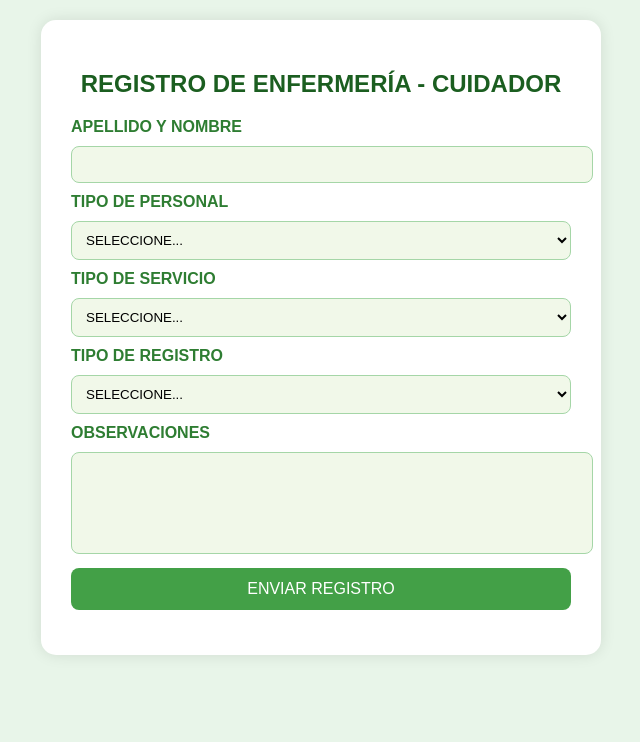
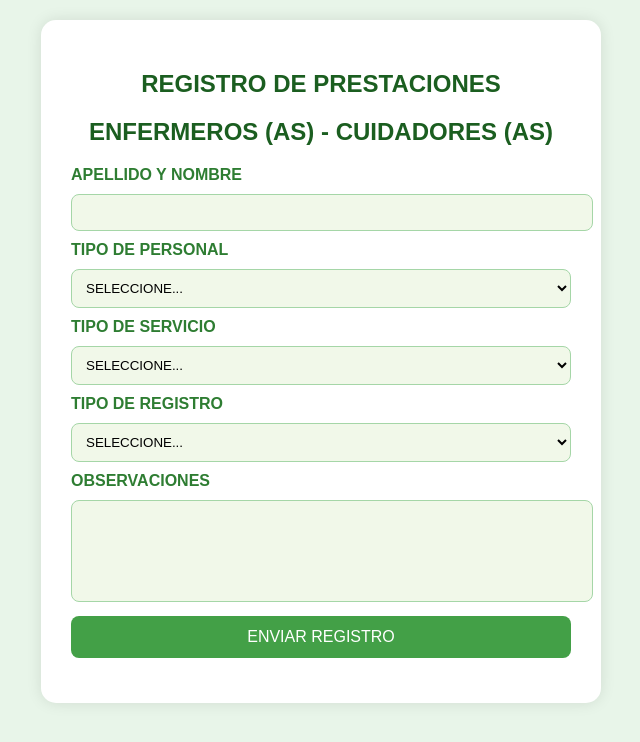
Before and after one commit to Luis-C-Parra/internacion-domiciliaria, a plain HTML site: page index.html in a window 1280 px wide. Shown: the whole page, without its empty margins (319-959 px from the left). Drawn offline with Linux system fonts and the light colour scheme.

Commit message:
Add files via upload

```diff
--- a/index.html
+++ b/index.html
@@ -72,7 +72,8 @@
 </head>
 <body>
   <div class="container">
-    <h2>REGISTRO DE ENFERMERÍA - CUIDADOR</h2>
+    <h2>REGISTRO DE PRESTACIONES</h2>
+    <h2>ENFERMEROS (AS) - CUIDADORES (AS)</h2>
     <form id="registroForm">
       <label for="nombre">APELLIDO Y NOMBRE</label>
       <input type="text" id="nombre" name="nombre" required />
@@ -109,7 +110,7 @@
   </div>
 
   <script>
-    const scriptURL = 'https://script.google.com/macros/s/AKfycbyGLjPiQp-zd39wxDPxbDw99qGIUkiTH0M7e7pHSaudDdHbH7em2ZCZxW-4_hY6GZxz9A/exec';
+    const scriptURL = 'https://script.google.com/macros/s/AKfycbzlTSXqPxVSLLLyp4J7J42wqy-ZBsaSG0KL9T6vCrwKU3eeOiXo19hIEdiJ8BKAxN1NwA/exec';
     const form = document.getElementById('registroForm');
     const mensaje = document.getElementById('mensaje');
 
```
